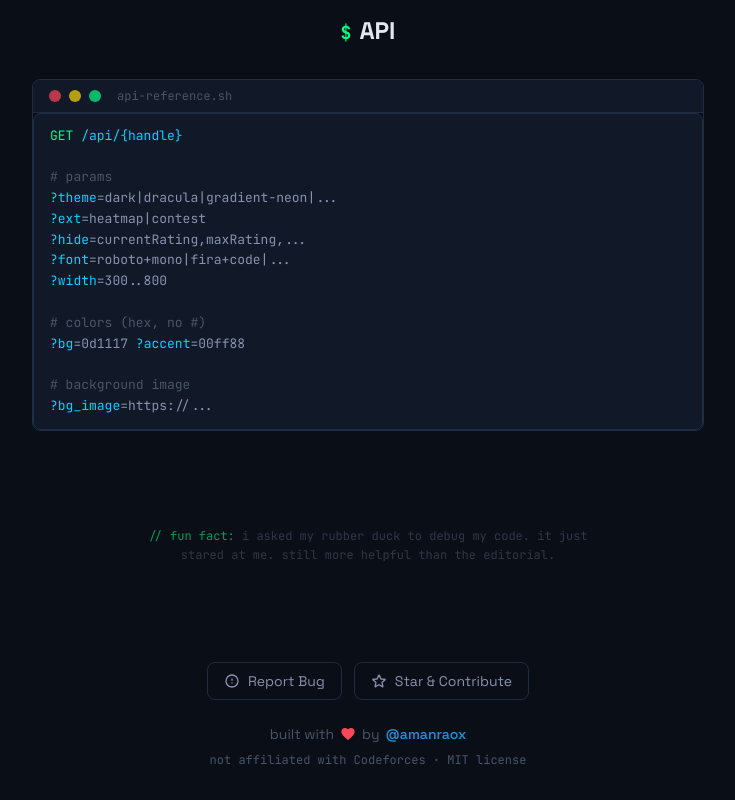
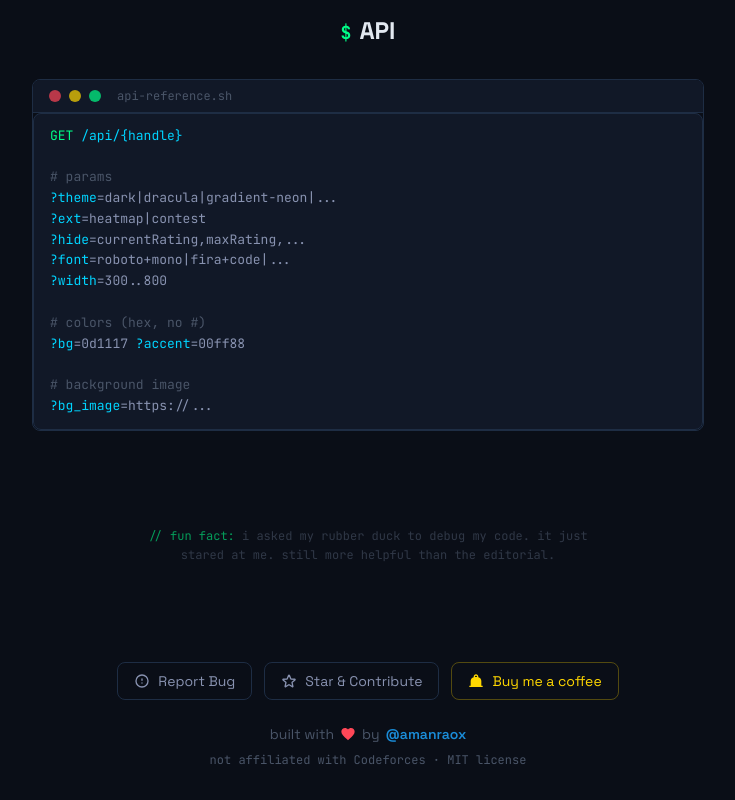
Before and after one commit to amanraox/Codeforces-stat-card, a Next.js app: page / in a window 1280 px wide. Shown: the part 2365-3165 px from the top of the page, without its empty margins (272-1007 px from the left). Built offline with nearby package versions, Linux system fonts and the light colour scheme.

Commit message:
feat: add buy me a coffee button in footer

```diff
--- a/src/components/Footer.tsx
+++ b/src/components/Footer.tsx
@@ -26,6 +26,18 @@
           </svg>
           Star & Contribute
         </a>
+        <a
+          href="https://pay.amanraox.dev"
+          target="_blank"
+          rel="noopener noreferrer"
+          className="inline-flex items-center gap-2 px-4 py-2 rounded-lg border border-accent-gold/30
+            text-sm text-accent-gold hover:bg-accent-gold/10 hover:border-accent-gold/50 transition-all"
+        >
+          <svg className="w-4 h-4" viewBox="0 0 24 24" fill="currentColor">
+            <path d="M2 21V19H4V12C4 10.6167 4.41667 9.3875 5.25 8.3125C6.08333 7.2375 7.16667 6.53333 8.5 6.2V5.5C8.5 4.53333 8.84167 3.70833 9.525 3.025C10.2083 2.34167 11.0333 2 12 2C12.9667 2 13.7917 2.34167 14.475 3.025C15.1583 3.70833 15.5 4.53333 15.5 5.5V6.2C16.8333 6.53333 17.9167 7.2375 18.75 8.3125C19.5833 9.3875 20 10.6167 20 12V19H22V21H2ZM12 4C11.5833 4 11.2292 4.14583 10.9375 4.4375C10.6458 4.72917 10.5 5.08333 10.5 5.5V6H13.5V5.5C13.5 5.08333 13.3542 4.72917 13.0625 4.4375C12.7708 4.14583 12.4167 4 12 4Z"/>
+          </svg>
+          Buy me a coffee
+        </a>
       </div>
       <div className="flex items-center justify-center gap-1.5 text-text-muted text-sm">
         <span>built with</span>
```
